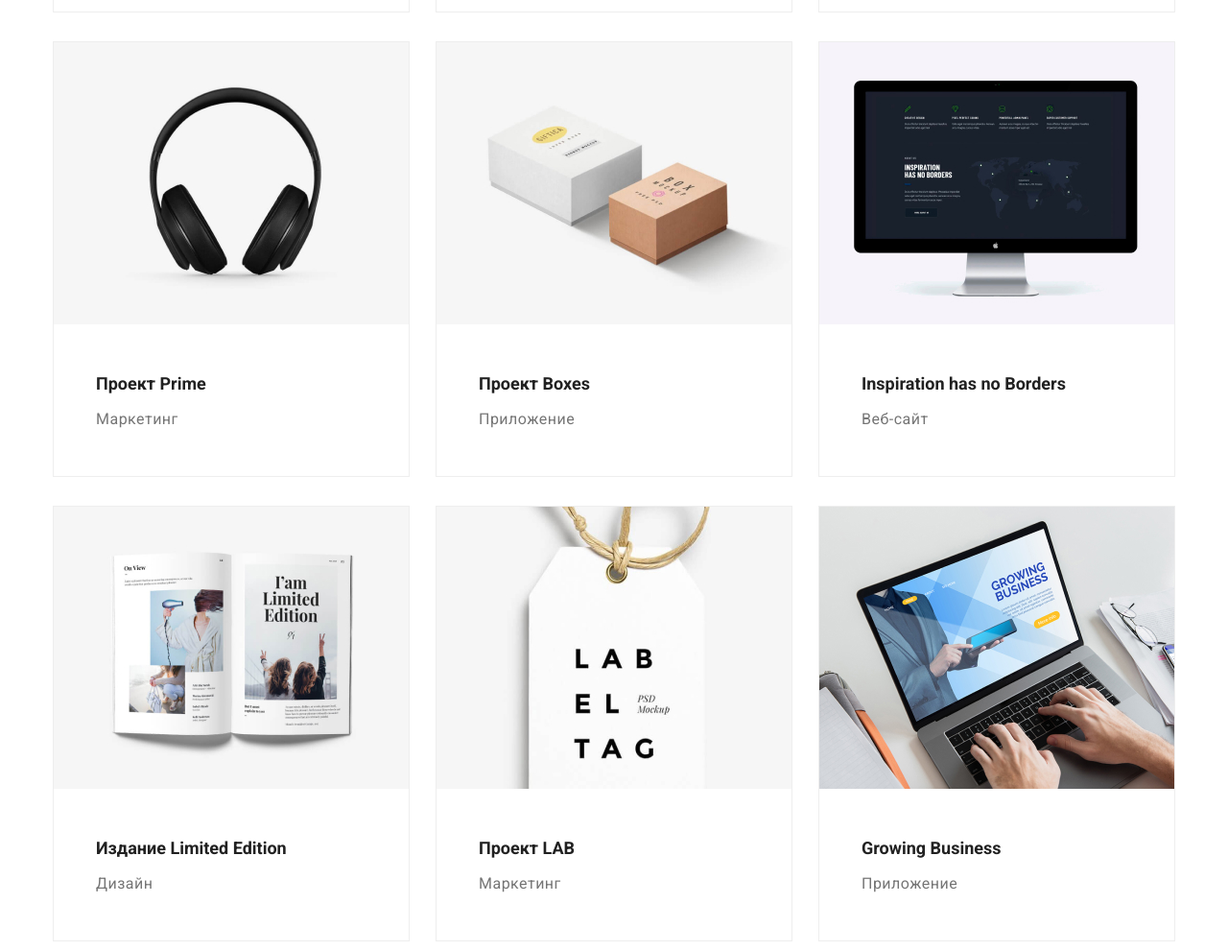
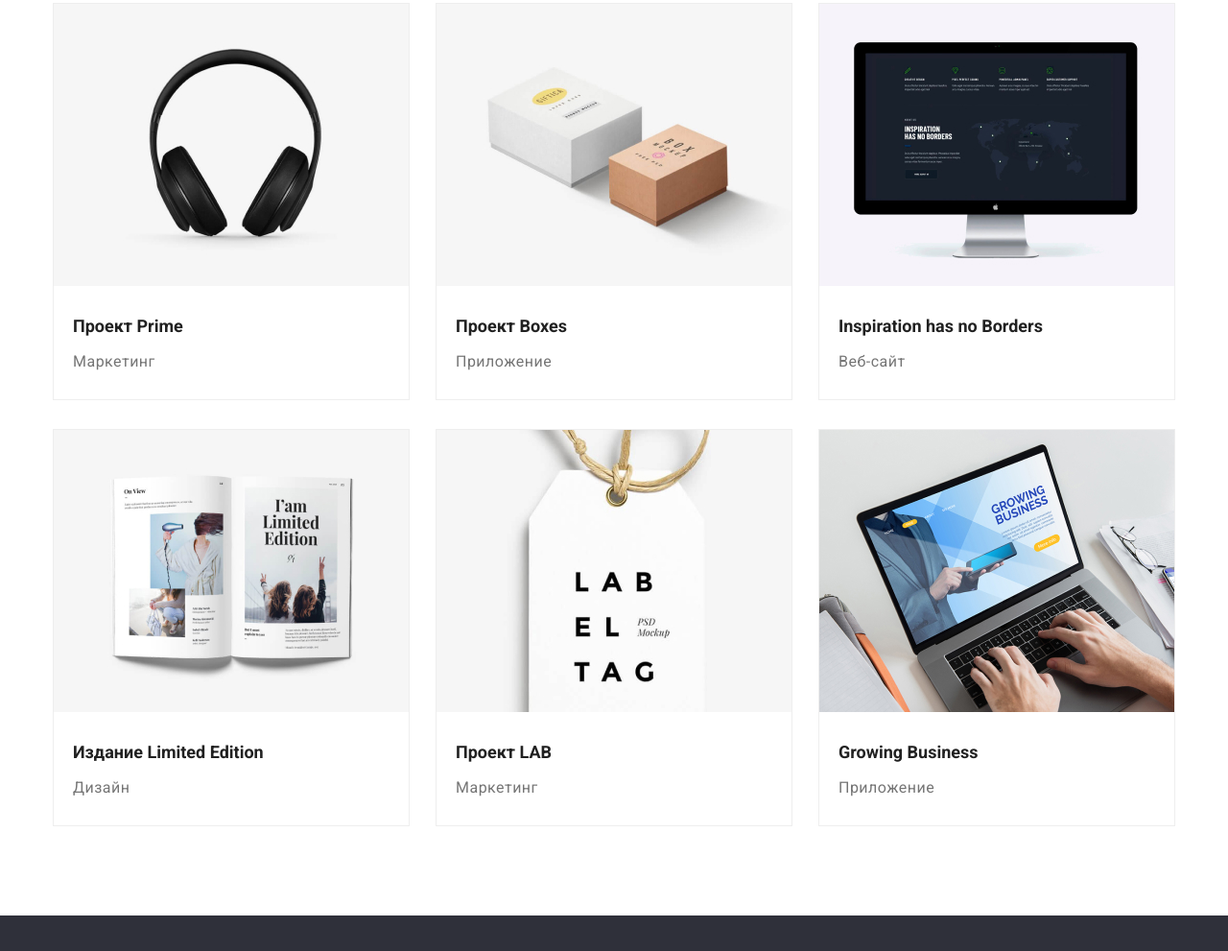
Before and after one commit to IlonaUrsulyak/goit-markup-hw-03., a plain HTML site: page portfolio.html in a window 1280 px wide. Shown: the part 709-1700 px from the top of the page at 96% size. Drawn offline with nearby package versions, Linux system fonts and the light colour scheme.

Commit message:
правки 2.0

```diff
--- a/style/style.css
+++ b/style/style.css
@@ -252,7 +252,7 @@ img {
 }
 
 .team-item-info {
-  padding: 60px 30px;
+  padding: 30px;
 }
 .team-list {
   display: flex;
@@ -273,7 +273,7 @@ img {
   text-align: center;
   letter-spacing: 0.03em;
   color: var(--second-text-color);
-  margin-top: 30px;
+
   margin-bottom: 10px;
 }
 
@@ -386,6 +386,9 @@ img {
   border: 1px solid #eeeeee;
 }
 
+.project-item:nth-child(n + 7) {
+  margin-bottom: 0px;
+}
 .project-item:nth-child(3n + 3) {
   margin-right: 0px;
 }
@@ -399,8 +402,6 @@ img {
   font-size: 18px;
   line-height: 2;
   color: var(--second-title-color);
-  margin-top: 20px;
-  margin-left: 24px;
 }
 
 .project-pretitle {
@@ -409,6 +410,4 @@ img {
   letter-spacing: 0.03em;
   color: var(--first-text-color);
   margin-top: 4px;
-  margin-left: 24px;
-  padding-bottom: 20px;
 }
```
